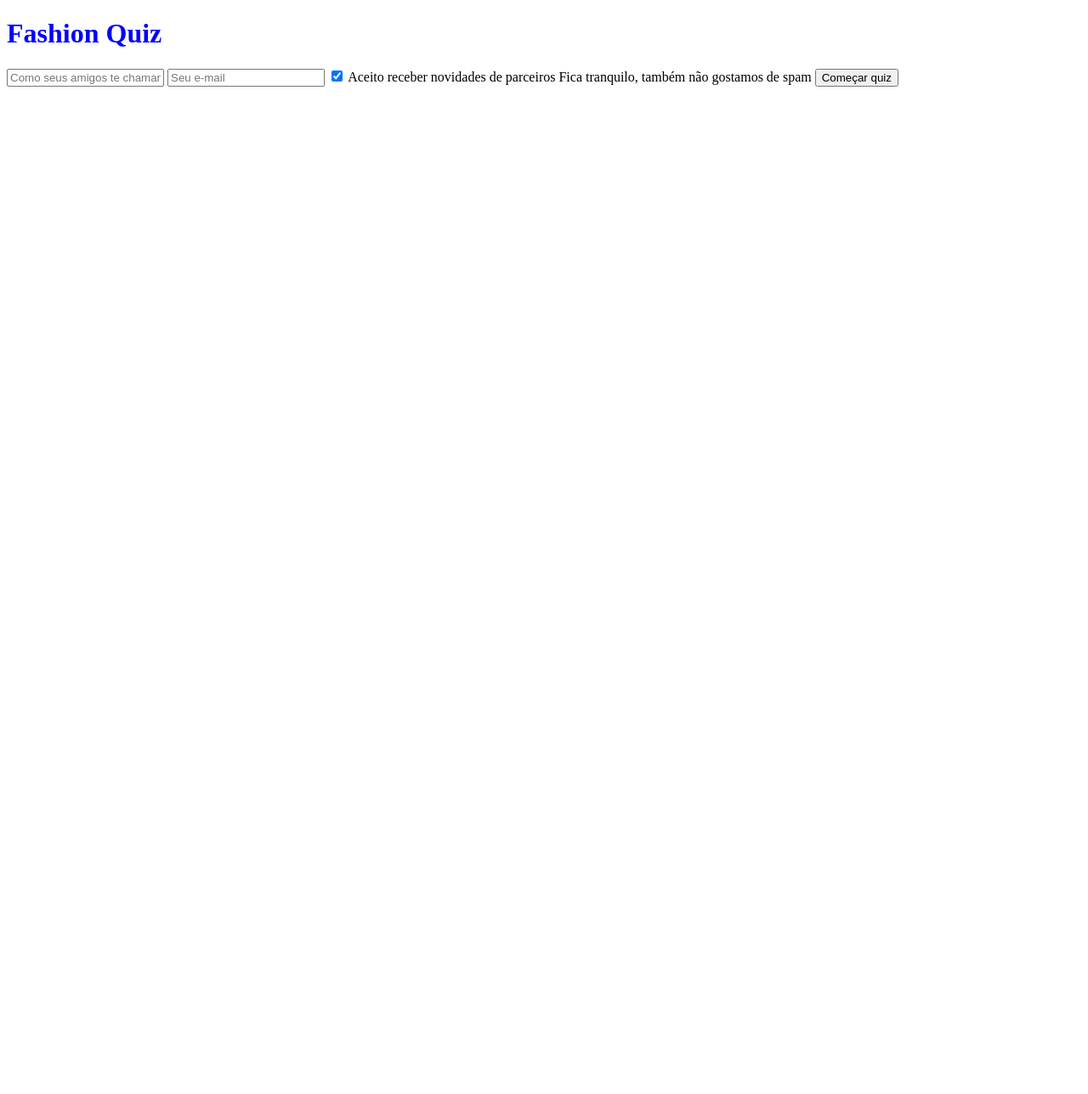
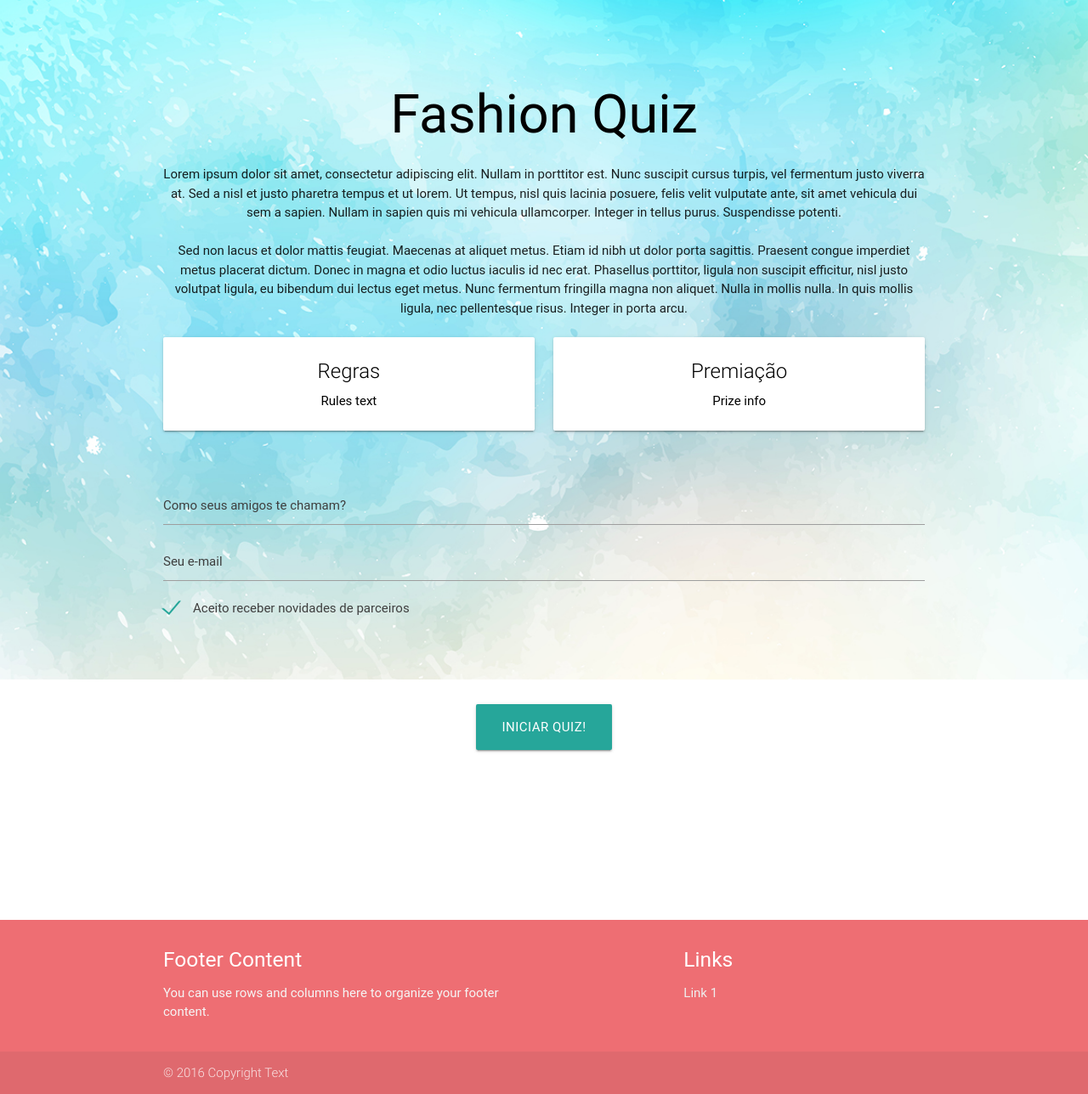
Before and after one commit to lftakakura/fashion_quiz, a Django app: page / in a window 1280 px wide. Shown: the whole page at 85% size. Before the commit the page ends 102 px from the top, so only its background shows below. Run offline with Django 3.2, Linux system fonts and the light colour scheme; some libraries are stand-ins or nearby versions; some web fonts are replaced.

Commit message:
- Leads app template

```diff
--- a/lead/templates/lead/index.html
+++ b/lead/templates/lead/index.html
@@ -1,21 +1,72 @@
 {% extends "base.html" %}
 
 {% block content %}
-    <h1>Fashion Quiz</h1>
+<div class="container">
+    <!-- Page Content goes here -->
+    <div class="col s12" style="margin-top: 100px; margin-bottom: 200px; text-align: center">
+        <div class="col s12 m4 l8 offset-l3 offset-m3 offset-s3">
+            <div class="col s6">
+                <h1 class="black-text"> Fashion Quiz</h1>
+                <p>
+                    Lorem ipsum dolor sit amet, consectetur adipiscing elit.
+                    Nullam in porttitor est. Nunc suscipit cursus turpis,
+                    vel fermentum justo viverra at. Sed a nisl et justo
+                    pharetra tempus et ut lorem. Ut tempus, nisl quis lacinia
+                    posuere, felis velit vulputate ante, sit amet vehicula dui
+                    sem a sapien. Nullam in sapien quis mi vehicula ullamcorper.
+                    Integer in tellus purus. Suspendisse potenti.<br><br>
 
+                    Sed non lacus et dolor mattis feugiat. Maecenas
+                    at aliquet metus. Etiam id nibh ut dolor porta sagittis.
+                    Praesent congue imperdiet metus placerat dictum. Donec
+                    in magna et odio luctus iaculis id nec erat. Phasellus
+                    porttitor, ligula non suscipit efficitur, nisl justo volutpat
+                    ligula, eu bibendum dui lectus eget metus. Nunc fermentum fringilla
+                    magna non aliquet. Nulla in mollis nulla. In quis mollis ligula, nec
+                    pellentesque risus. Integer in porta arcu.
+                </p>
+                <div class="row">
+                    <div class="col s6 m6 l6">
+                        <div class="card white white">
+                            <div class="card-content black-text">
+                                <span class="card-title text-teal text-lighten-2">Regras</span>
+                                <p>Rules text</p>
+                            </div>
+                        </div>
+                    </div>
+                    <div class="col s6 m6 l6">
+                        <div class="card white white">
+                            <div class="card-content black-text">
+                                <span class="card-title text-teal text-lighten-2">Premiação</span>
+                                <p>Prize info</p>
+                            </div>
+                        </div>
+                    </div>
+                </div>
+                <div class="col s6 m3 l3" style="margin-top: 50px">
                     <form action="{% url 'quiz:save_lead' %}" method="post">
                         {% csrf_token %}
                         <input type="hidden" name="ip" value="{{ lead_ip }}">
                         <input type="hidden" name="token" value="{{ lead_token }}">
 
-        <input type="text" id="name" name="name" placeholder="Como seus amigos te chamam?">
+                        <input class="text-black" type="text" id="name" name="name" placeholder="Como seus amigos te chamam?">
                         <input type="email" id="email" name="email" placeholder="Seu e-mail">
+                        <div class="row">
+                            <div class="col s6 m6 l6" style="text-align: left">
+                                    <input type="checkbox" id="accept-partners" name="accept-partners" value="True" checked/>
+                                    <label for="accept-partners" style="color: #3e3e3e">Aceito receber novidades de parceiros</label>
+                            </div>
+                        </div>
+                        <div class="col s6 m6 l6" style="margin-top: 100px">
+                                <button class="btn btn-large waves-effect waves-light" type="submit" name="action">Iniciar Quiz!
+                                </button>
+                            </div>
+                    </form>
+                </div>
 
-        <input type="checkbox" name="accept-partners" value="True" checked>
-        <label for="">Aceito receber novidades de parceiros</label>
-        <span>Fica tranquilo, também não gostamos de spam</span>
-
-
-        <input type="submit" value="Começar quiz">
-    </form>
+                <!--</div>-->
+                <!--</div>-->
+            </div>
+        </div>
+    </div>
     {% endblock %}
--- a/lead/views.py
+++ b/lead/views.py
@@ -1,3 +1,4 @@
+# coding=utf-8
 import uuid
 
 from django.shortcuts import render
--- a/quiz/models.py
+++ b/quiz/models.py
@@ -7,6 +7,6 @@ from django.db import models
 
 
 # class Answer(models.Model):
-#     option = models.CharField('opção', max_length=1)
+#     option = models.CharField('opcao', max_length=1)
 #     content = models.CharField('resposta', max_length=256)
 #     question = models.ForeignKey('Question', on_delete=models.CASCADE)
--- a/static/css/main.css
+++ b/static/css/main.css
@@ -1,4 +1,28 @@
-/* TEMP: só para testar que funcionou */
-h1 {
-    color: blue;
+body::before {
+    background-size: cover;
+    background-attachment: fixed;
+    content: '';
+    will-change: transform;
+    z-index: -1;
+    left: 0;
+    right: 0;
+    bottom: 0;
+    top: 0;
+    position: fixed;
+    background-image: url('/static/images/2144.jpg');
 }
+
+body {
+    display: flex;
+    min-height: 100vh;
+    flex-direction: column;
+  }
+
+  main {
+    flex: 1 0 auto;
+  }
+
+::-webkit-input-placeholder { /* WebKit browsers */
+    color: #3e3e3e;
+    opacity: 1 !important;
+}
--- a/templates/base.html
+++ b/templates/base.html
@@ -4,9 +4,37 @@
 <head>
     <meta charset="UTF-8">
     <title>Fashion Quiz</title>
+    <link rel="stylesheet" href="https://cdnjs.cloudflare.com/ajax/libs/materialize/0.97.7/css/materialize.min.css">
     <link rel="stylesheet" href="{% static "css/main.css" %}">
 </head>
 <body>
+<header></header>
+<main>
     {% block content %}{% endblock %}
+</main>
+
+<footer class="page-footer">
+    <div class="container">
+        <div class="row">
+            <div class="col l6 s12">
+                <h5 class="white-text">Footer Content</h5>
+                <p class="grey-text text-lighten-4">You can use rows and columns here to organize your footer content.</p>
+            </div>
+            <div class="col l4 offset-l2 s12">
+                <h5 class="white-text">Links</h5>
+                <ul>
+                    <li><a class="grey-text text-lighten-3" href="#!">Link 1</a></li>
+                </ul>
+            </div>
+        </div>
+    </div>
+    <div class="footer-copyright">
+        <div class="container">
+            © 2016 Copyright Text
+        </div>
+    </div>
+</footer>
+
+<script src="https://cdnjs.cloudflare.com/ajax/libs/materialize/0.97.7/js/materialize.min.js"></script>
 </body>
 </html>
```
Also changed, not shown: README.md, static/images/2144.jpg (added), static/images/store.jpg (added), 1 other file. Lines whose indentation alone changed are shown as unchanged.
